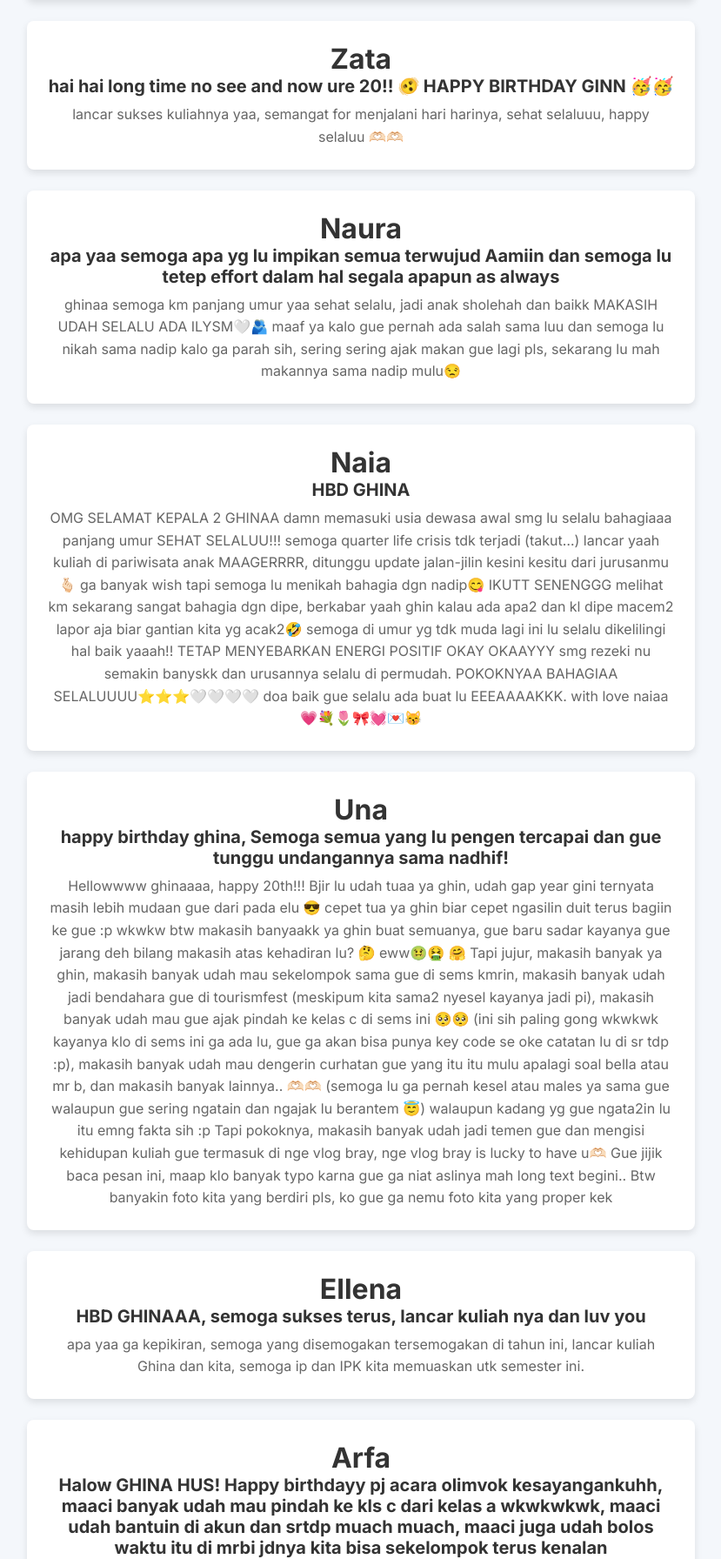
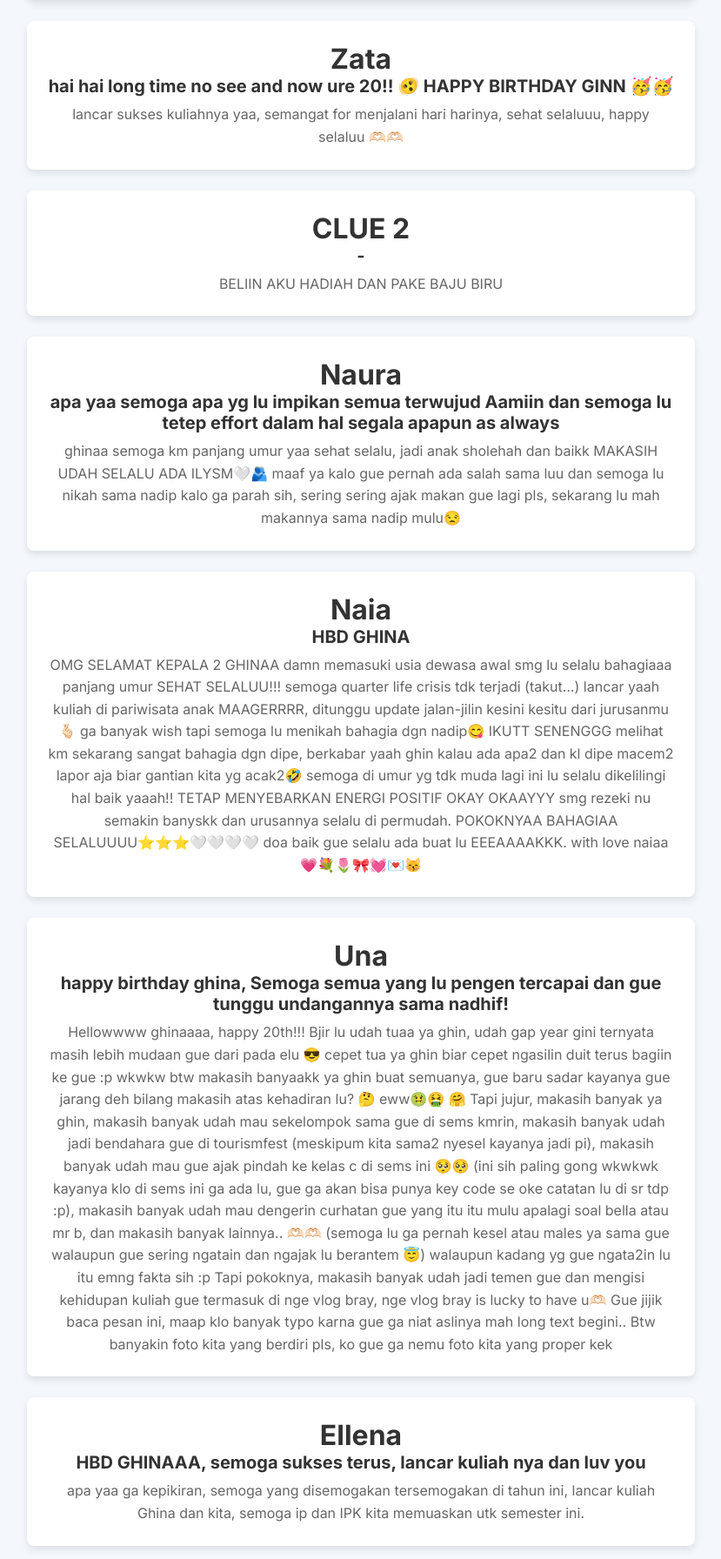
Before and after one commit to Athallah210505/ProjectNov, a Django app: page /show_wish in a window 1280 px wide. Shown: the part 1096-2888 px from the top of the page at 87% size, without its empty margins (225-1054 px from the left). Run offline with Django 5.2, Linux system fonts and the light colour scheme.

Commit message:
complete bismillah

```diff
--- a/main/templates/wish.html
+++ b/main/templates/wish.html
@@ -320,6 +320,13 @@
         <p>lancar sukses kuliahnya yaa, semangat for menjalani hari harinya, sehat selaluuu, happy selaluu 🫶🏻🫶🏻        </p>
       </div>
 
+
+      <div class="faq-card">
+        <h1 class="text-3xl md:text-4xl font-extrabold text-gray-800 text-center mb-10 mt-2">CLUE 2</h1>
+        <h3>-</h3>
+        <p>BELIIN AKU HADIAH DAN PAKE BAJU BIRU</p>
+      </div>
+
       <div class="faq-card">
         <h1 class="text-3xl md:text-4xl font-extrabold text-gray-800 text-center mb-10 mt-2">Naura</h1>
         <h3>apa yaa semoga apa yg lu impikan semua terwujud Aamiin dan semoga lu tetep effort dalam hal segala apapun as always</h3>
```
